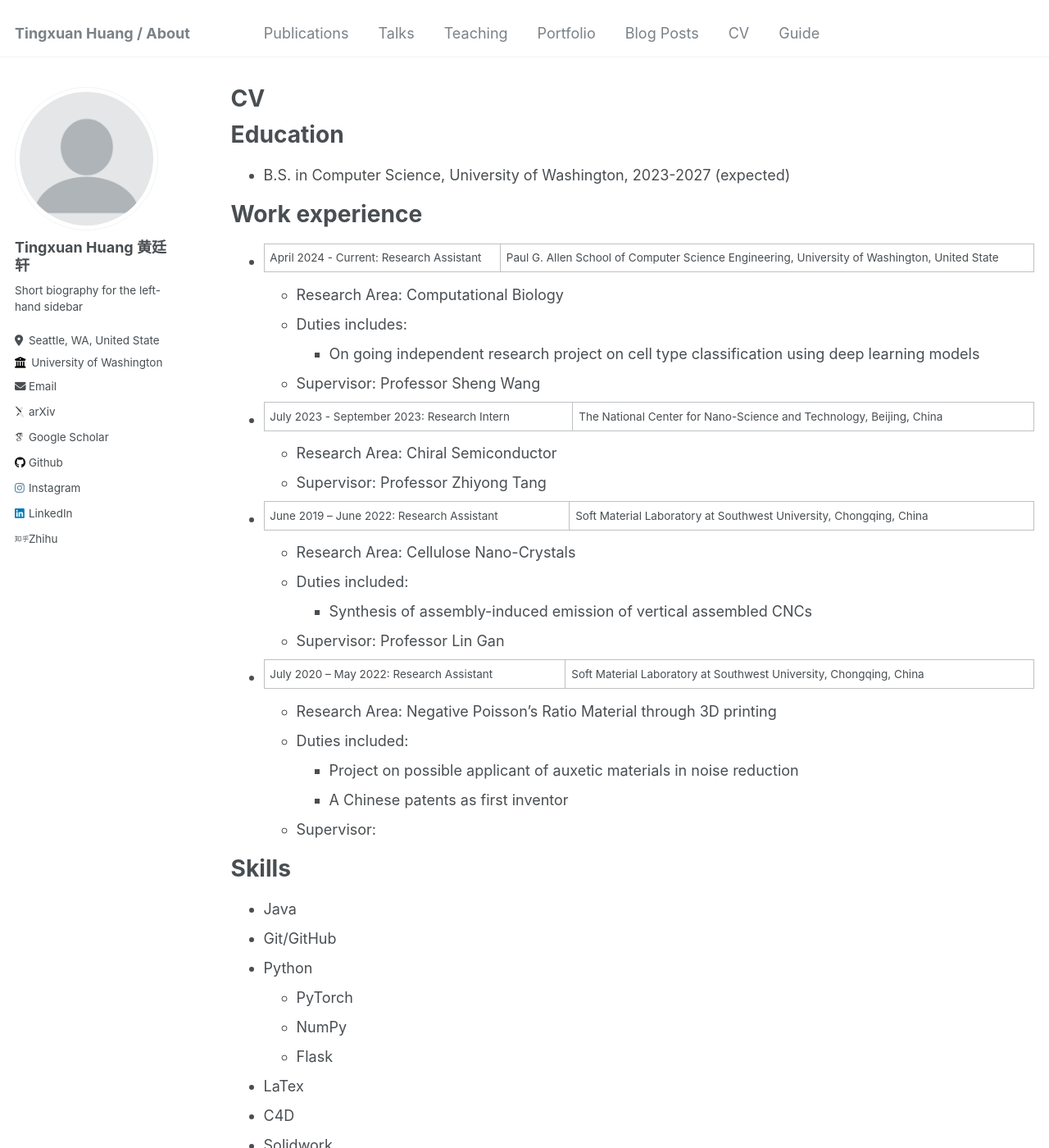
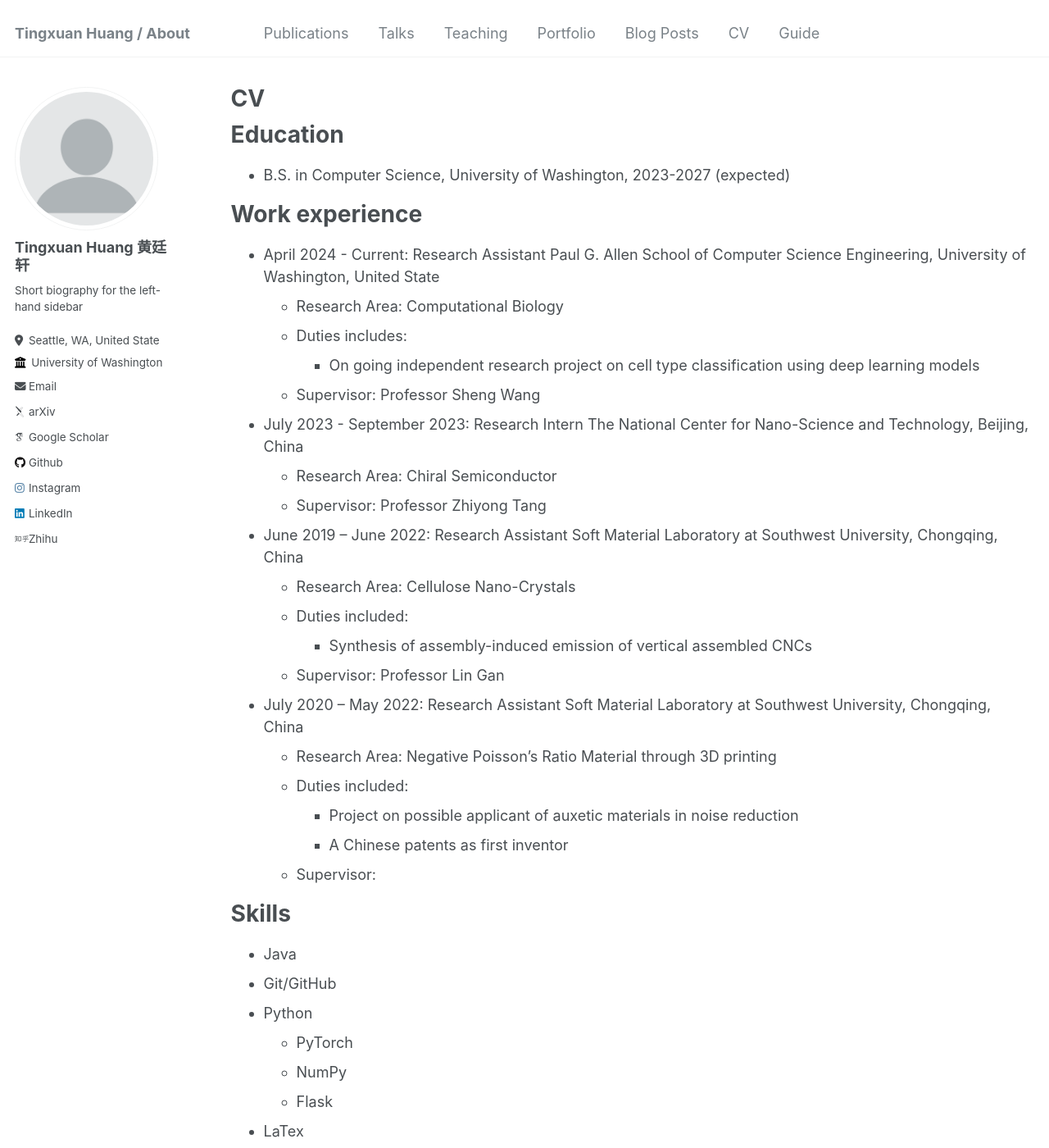
Before and after one commit to TingXuan-Huang/TingXuan-Huang.github.io, a Jekyll site: the page built from _pages/cv.md, in a window 1280 px wide and 1400 px high. Shown: the whole window at 82% size. Built offline with Jekyll 4.4.1, drawn with Linux system fonts in a browser that asks for light colours; some web fonts are replaced.

Commit message:
Update cv.md

```diff
--- a/_pages/cv.md
+++ b/_pages/cv.md
@@ -15,23 +15,23 @@ Education
 
 Work experience
 ======
-* April 2024 - Current: Research Assistant | Paul G. Allen School of Computer Science Engineering, University of Washington, United State
+* April 2024 - Current: Research Assistant Paul G. Allen School of Computer Science Engineering, University of Washington, United State
   * Research Area: Computational Biology
   * Duties includes:
     * On going independent research project on cell type classification using deep learning models
   * Supervisor: Professor Sheng Wang
 
-* July 2023 - September 2023: Research Intern | The National Center for Nano-Science and Technology, Beijing, China
+* July 2023 - September 2023: Research Intern The National Center for Nano-Science and Technology, Beijing, China
   * Research Area: Chiral Semiconductor
   * Supervisor: Professor Zhiyong Tang
 
-* June 2019 – June 2022: Research Assistant | Soft Material Laboratory at Southwest University, Chongqing, China
+* June 2019 – June 2022: Research Assistant Soft Material Laboratory at Southwest University, Chongqing, China
   * Research Area: Cellulose Nano-Crystals
   * Duties included:
     *  Synthesis of assembly-induced emission of vertical assembled CNCs
   * Supervisor: Professor Lin Gan
 
-* July 2020 – May 2022: Research Assistant | Soft Material Laboratory at Southwest University, Chongqing, China
+* July 2020 – May 2022: Research Assistant Soft Material Laboratory at Southwest University, Chongqing, China
   * Research Area: Negative Poisson’s Ratio Material through 3D printing
   * Duties included:
     *  Project on possible applicant of auxetic materials in noise reduction
```
